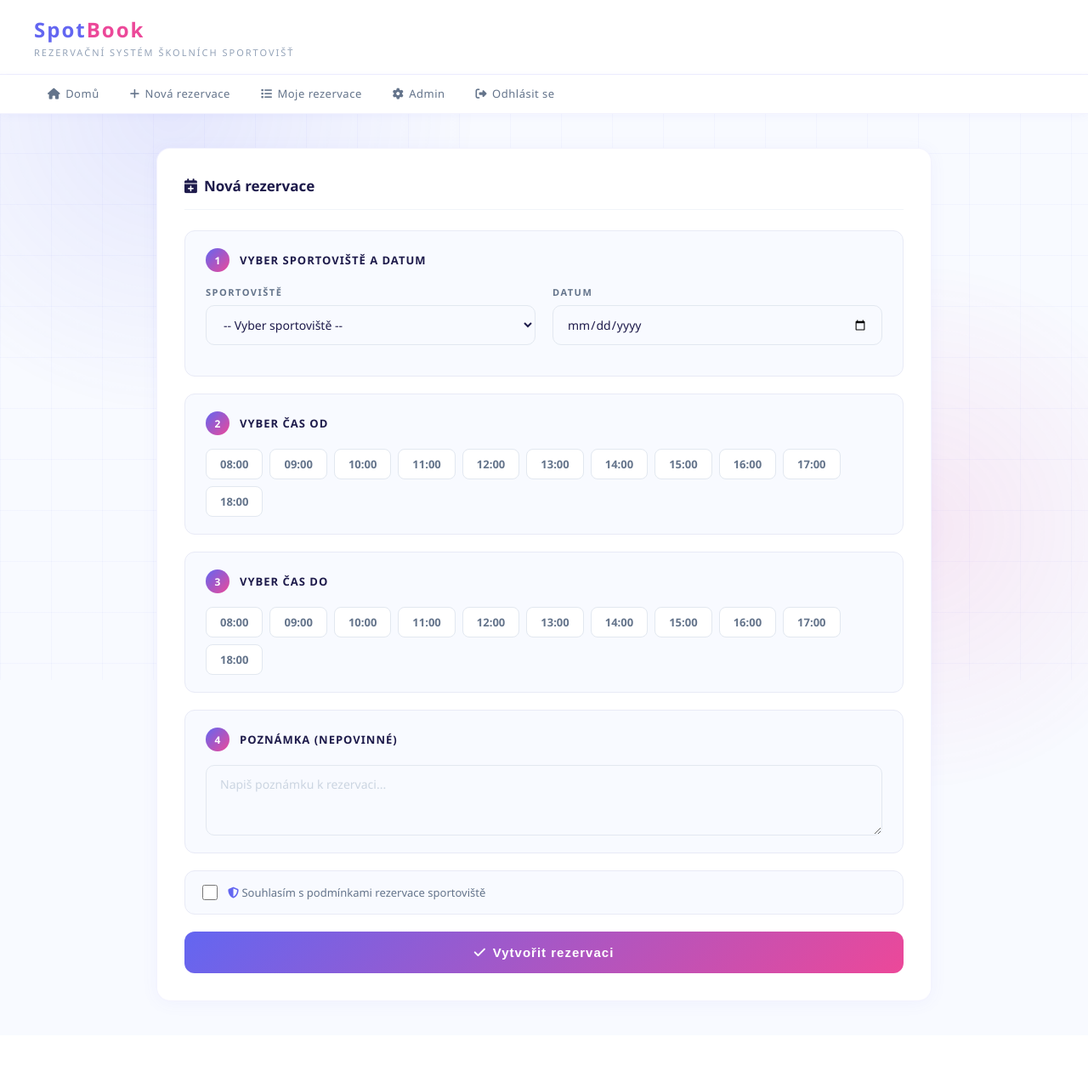
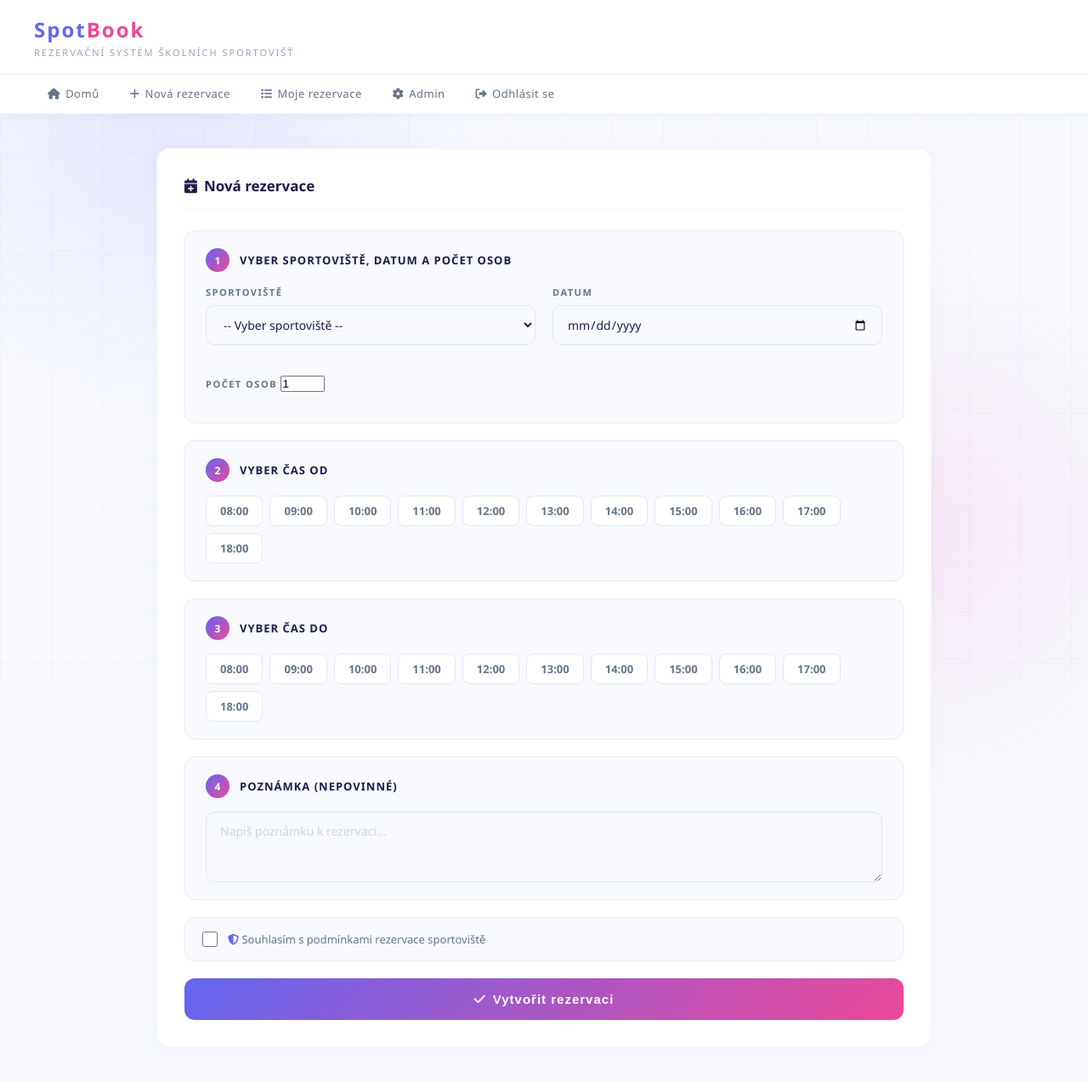
Before and after one commit to qw3rzz/school_sportsground_wpa, a PHP site: page /reservation.php in a window 1280 px wide. Shown: the whole page at 85% size. Before the commit the page ends 1145 px from the top, so only its background shows below. Run offline with PHP 8.4, Linux system fonts and the light colour scheme; the visitor is signed in with stand-in values (Sample User, id 1); data comes from the database, SQL or seed files in the repository.

Commit message:
pocet osob

```diff
--- a/src/reservation.php
+++ b/src/reservation.php
@@ -11,7 +11,7 @@ $chyby = [];
 $uspech = '';
 
 $db = getDB();
-$sporty = $db->query("SELECT id, nazev FROM sportoviste WHERE aktivni = 1")->fetchAll();
+$sporty = $db->query("SELECT id, nazev, kapacita FROM sportoviste WHERE aktivni = 1")->fetchAll();
 
 if ($_SERVER['REQUEST_METHOD'] === 'POST') {
     $sportoviste_id = (int)($_POST['sportoviste_id'] ?? 0);
@@ -19,6 +19,7 @@ if ($_SERVER['REQUEST_METHOD'] === 'POST') {
     $cas_od         = trim($_POST['cas_od'] ?? '');
     $cas_do         = trim($_POST['cas_do'] ?? '');
     $poznamka       = trim(htmlspecialchars($_POST['poznamka'] ?? ''));
+    $pocet_osob     = (int)($_POST['pocet_osob'] ?? 1);
     $souhlas        = isset($_POST['souhlas']);
 
     if ($sportoviste_id === 0)   $chyby[] = 'Vyber sportoviště.';
@@ -26,6 +27,7 @@ if ($_SERVER['REQUEST_METHOD'] === 'POST') {
     if (empty($cas_od))          $chyby[] = 'Vyber čas od.';
     if (empty($cas_do))          $chyby[] = 'Vyber čas do.';
     if ($cas_od >= $cas_do)      $chyby[] = 'Čas od musí být před časem do.';
+    if ($pocet_osob < 1 || $pocet_osob > 30) $chyby[] = 'Počet osob musí být mezi 1 a 30.';
     if (!$souhlas)               $chyby[] = 'Musíš souhlasit s podmínkami.';
     if (!empty($datum) && strtotime($datum) < strtotime('today')) $chyby[] = 'Datum nemůže být v minulosti.';
 
@@ -44,8 +46,8 @@ if ($_SERVER['REQUEST_METHOD'] === 'POST') {
             $chyby[] = 'Tento termín je již obsazený. Vyber jiný čas.';
         } else {
             $stmt = $db->prepare("
-                INSERT INTO rezervace (uzivatel_id, sportoviste_id, datum, cas_od, cas_do, poznamka)
-                VALUES (?, ?, ?, ?, ?, ?)
+                INSERT INTO rezervace (uzivatel_id, sportoviste_id, datum, cas_od, cas_do, poznamka, pocet_osob)
+                VALUES (?, ?, ?, ?, ?, ?, ?)
             ");
             $stmt->execute([
                     $_SESSION['uzivatel_id'],
@@ -53,7 +55,8 @@ if ($_SERVER['REQUEST_METHOD'] === 'POST') {
                     $datum,
                     $cas_od,
                     $cas_do,
-                    $poznamka
+                    $poznamka,
+                    $pocet_osob
             ]);
             $uspech = 'Rezervace byla úspěšně vytvořena!';
         }
@@ -117,13 +120,13 @@ $casy = ['08:00','09:00','10:00','11:00','12:00','13:00','14:00','15:00','16:00'
 
         <form method="POST" action="reservation.php">
 
-            <!-- Krok 1 — Sportoviště a datum -->
+            <!-- Krok 1 -->
             <div class="section-box">
                 <div class="step">
                     <div class="step-number">1</div>
-                    <div class="step-title">Vyber sportoviště a datum</div>
+                    <div class="step-title">Vyber sportoviště, datum a počet osob</div>
                 </div>
-                <div class="form-grid" style="margin-top:16px">
+                <div class="form-grid">
                     <label>Sportoviště
                         <select name="sportoviste_id" required>
                             <option value="">-- Vyber sportoviště --</option>
@@ -141,10 +144,16 @@ $casy = ['08:00','09:00','10:00','11:00','12:00','13:00','14:00','15:00','16:00'
                                min="<?= date('Y-m-d') ?>"
                                value="<?= htmlspecialchars($_POST['datum'] ?? '') ?>">
                     </label>
+
+                    <label>Počet osob
+                        <input type="number" name="pocet_osob" required
+                               min="1" max="30"
+                               value="<?= htmlspecialchars($_POST['pocet_osob'] ?? '1') ?>">
+                    </label>
                 </div>
             </div>
 
-            <!-- Krok 2 — Čas od -->
+            <!-- Krok 2 -->
             <div class="section-box">
                 <div class="step">
                     <div class="step-number">2</div>
@@ -152,7 +161,8 @@ $casy = ['08:00','09:00','10:00','11:00','12:00','13:00','14:00','15:00','16:00'
                 </div>
                 <div class="time-grid">
                     <?php foreach ($casy as $cas): ?>
-                        <input type="radio" name="cas_od" id="od_<?= str_replace(':', '', $cas) ?>"
+                        <input type="radio" name="cas_od"
+                               id="od_<?= str_replace(':', '', $cas) ?>"
                                value="<?= $cas ?>"
                                 <?= ($_POST['cas_od'] ?? '') === $cas ? 'checked' : '' ?> required>
                         <label for="od_<?= str_replace(':', '', $cas) ?>"><?= $cas ?></label>
@@ -160,7 +170,7 @@ $casy = ['08:00','09:00','10:00','11:00','12:00','13:00','14:00','15:00','16:00'
                 </div>
             </div>
 
-            <!-- Krok 3 — Čas do -->
+            <!-- Krok 3 -->
             <div class="section-box">
                 <div class="step">
                     <div class="step-number">3</div>
@@ -168,7 +178,8 @@ $casy = ['08:00','09:00','10:00','11:00','12:00','13:00','14:00','15:00','16:00'
                 </div>
                 <div class="time-grid">
                     <?php foreach ($casy as $cas): ?>
-                        <input type="radio" name="cas_do" id="do_<?= str_replace(':', '', $cas) ?>"
+                        <input type="radio" name="cas_do"
+                               id="do_<?= str_replace(':', '', $cas) ?>"
                                value="<?= $cas ?>"
                                 <?= ($_POST['cas_do'] ?? '') === $cas ? 'checked' : '' ?> required>
                         <label for="do_<?= str_replace(':', '', $cas) ?>"><?= $cas ?></label>
@@ -176,13 +187,13 @@ $casy = ['08:00','09:00','10:00','11:00','12:00','13:00','14:00','15:00','16:00'
                 </div>
             </div>
 
-            <!-- Krok 4 — Poznámka -->
+            <!-- Krok 4 -->
             <div class="section-box">
                 <div class="step">
                     <div class="step-number">4</div>
                     <div class="step-title">Poznámka (nepovinné)</div>
                 </div>
-                <textarea name="poznamka" rows="3" style="margin-top:12px"
+                <textarea name="poznamka" rows="3"
                           placeholder="Napiš poznámku k rezervaci..."><?= htmlspecialchars($_POST['poznamka'] ?? '') ?></textarea>
             </div>
 
@@ -215,6 +226,9 @@ $casy = ['08:00','09:00','10:00','11:00','12:00','13:00','14:00','15:00','16:00'
             const dnes = new Date().toISOString().split('T')[0];
             if (datum < dnes) chyby.push('Datum nemůže být v minulosti.');
         }
+
+        const pocetOsob = parseInt(document.querySelector('input[name="pocet_osob"]').value);
+        if (!pocetOsob || pocetOsob < 1 || pocetOsob > 30) chyby.push('Počet osob musí být mezi 1 a 30.');
 
         const casOd = document.querySelector('input[name="cas_od"]:checked');
         if (!casOd) chyby.push('Vyber čas od.');
```
